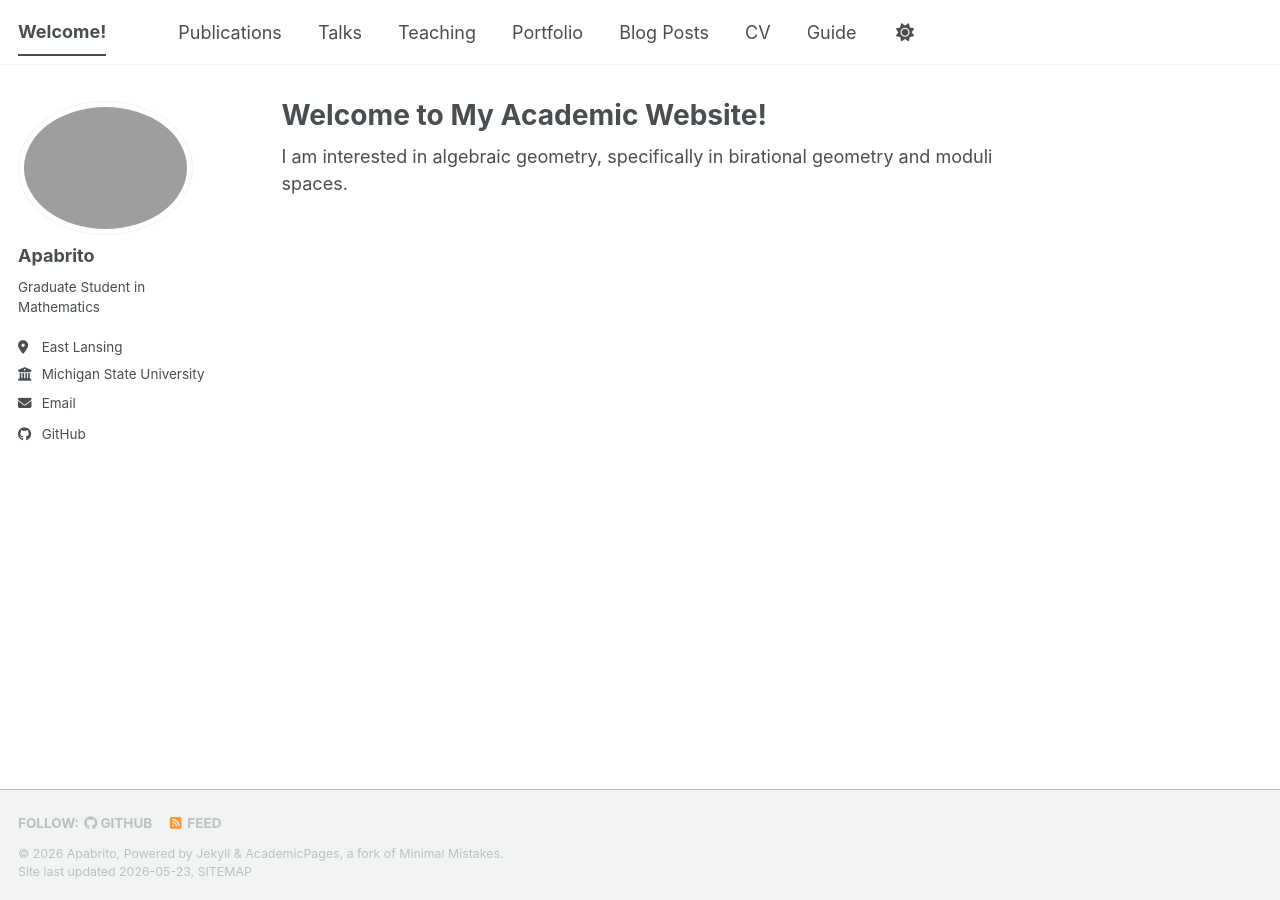
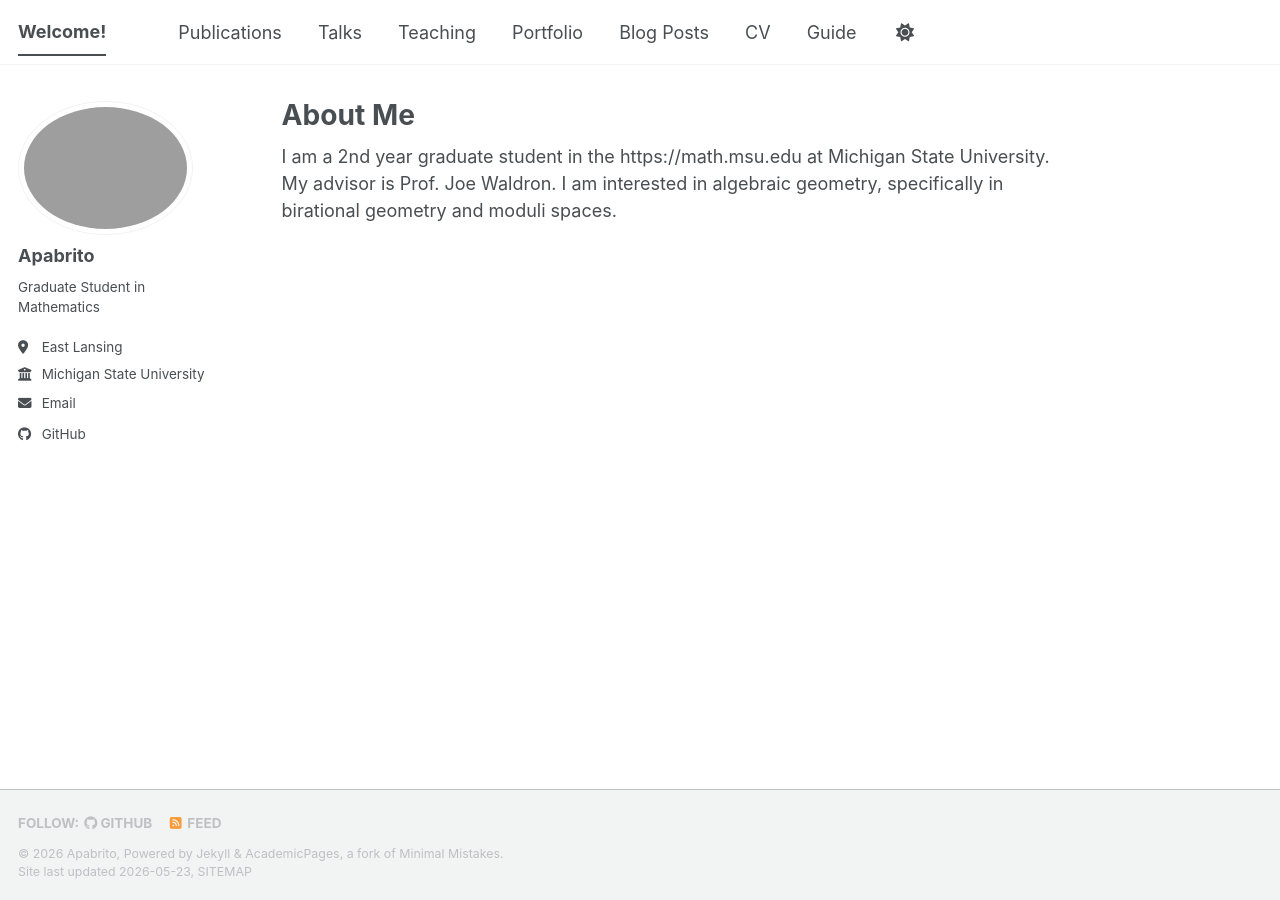
Before and after one commit to apabrito1/apabrito1.github.io, a Jekyll site: the page built from _pages/about.md, in a window 1280 px wide. Built offline with Jekyll 4.4.1, drawn with Linux system fonts in a browser that asks for light colours; a script bundle is joined from its source files by our own code; library files that are not in the unit come from our copies.

Commit message:
Update about.md

```diff
--- a/_pages/about.md
+++ b/_pages/about.md
@@ -1,10 +1,9 @@
 ---
 permalink: /
-title: "Welcome to My Academic Website!"
+title: "About Me"
 author_profile: true
 redirect_from:
   - /about/
   - /about.html
 ---
-I am interested in algebraic geometry, specifically in birational geometry
-and moduli spaces.
+I am a 2nd year graduate student in the https://math.msu.edu at Michigan State University. My advisor is Prof. Joe Waldron. I am interested in algebraic geometry, specifically in birational geometry and moduli spaces.
```
